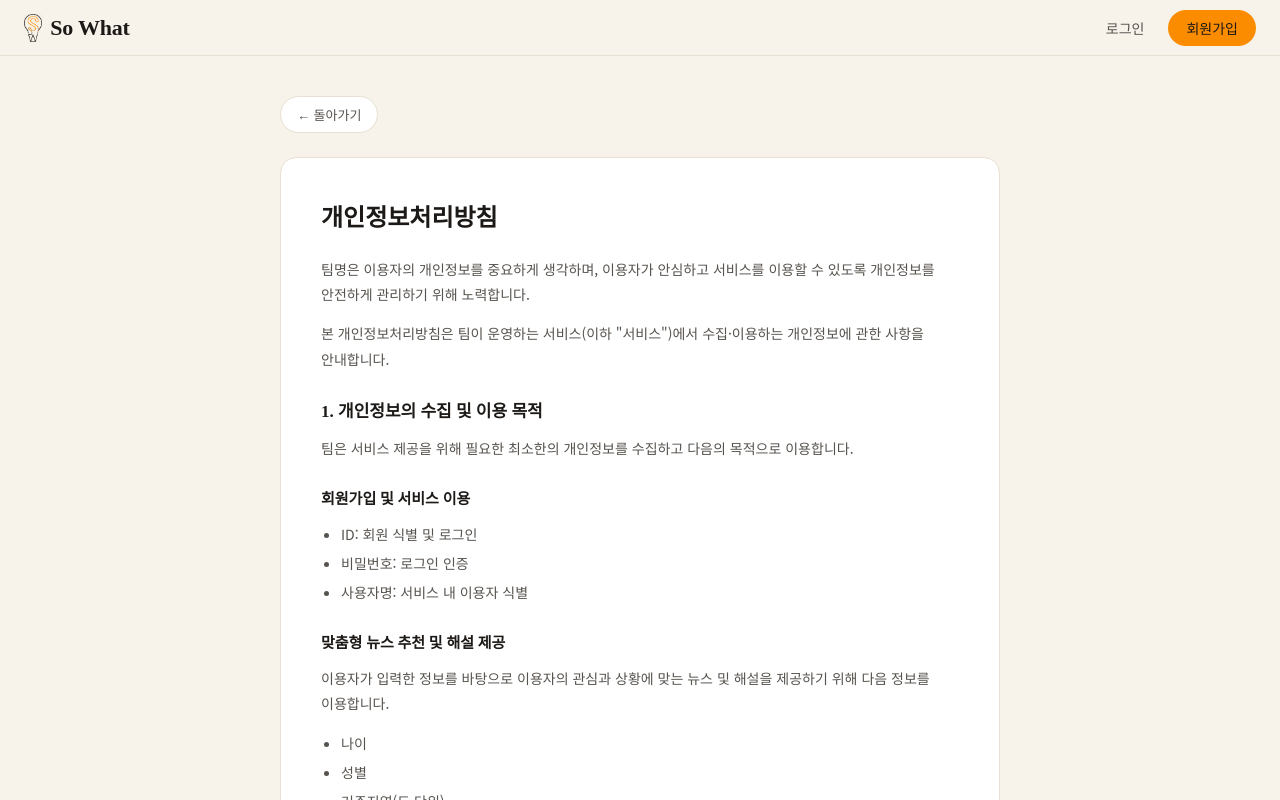
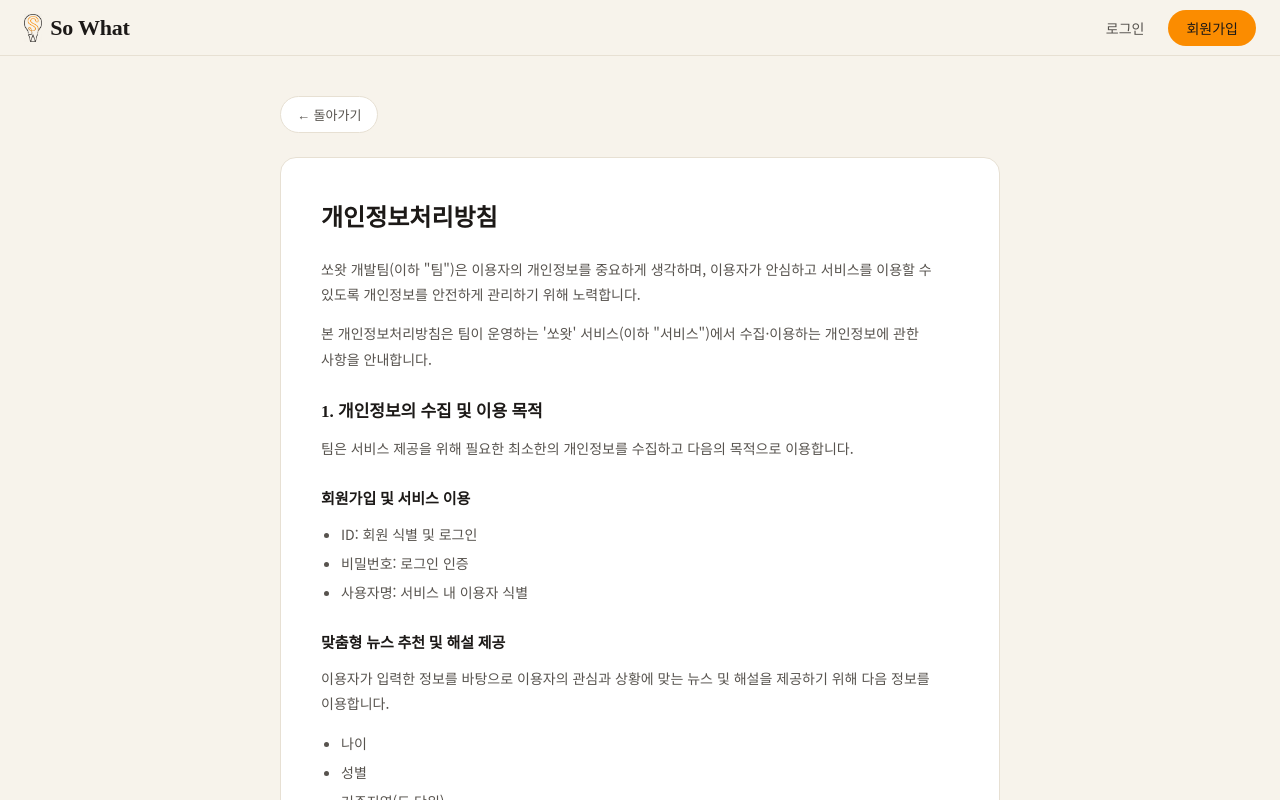
Before and after one commit to ALOC-dev/5th-project-sowhat-client-2026, a React (Vite) app: page /privacypolicy in a window 1280 px wide. Shown: the top 800 px of the page. Built offline with nearby package versions, Linux system fonts and the light colour scheme; no server answers.

Commit message:
개인정보처리방침 문구 수정

```diff
--- a/src/pages/Policy/PrivacyPolicyPage.tsx
+++ b/src/pages/Policy/PrivacyPolicyPage.tsx
@@ -4,9 +4,9 @@ import remarkGfm from "remark-gfm";
 import styles from "./PolicyPage.module.css";
 
 const CONTENT = `
-팀명은 이용자의 개인정보를 중요하게 생각하며, 이용자가 안심하고 서비스를 이용할 수 있도록 개인정보를 안전하게 관리하기 위해 노력합니다.
+쏘왓 개발팀(이하 "팀")은 이용자의 개인정보를 중요하게 생각하며, 이용자가 안심하고 서비스를 이용할 수 있도록 개인정보를 안전하게 관리하기 위해 노력합니다.
 
-본 개인정보처리방침은 팀이 운영하는 서비스(이하 "서비스")에서 수집·이용하는 개인정보에 관한 사항을 안내합니다.
+본 개인정보처리방침은 팀이 운영하는 '쏘왓' 서비스(이하 "서비스")에서 수집·이용하는 개인정보에 관한 사항을 안내합니다.
 
 ## 1. 개인정보의 수집 및 이용 목적
 
@@ -117,7 +117,7 @@ OpenAI를 이용한 AI 처리 과정에서는 서비스 기능 제공에 필요
 
 본 개인정보처리방침의 내용이 변경되는 경우 서비스 내 공지를 통해 변경사항을 안내합니다.
 
-시행일: 2026년 [월] [일]
+시행일: 2026년 8월 24일
 `;
 
 export default function PrivacyPolicyPage() {
```
